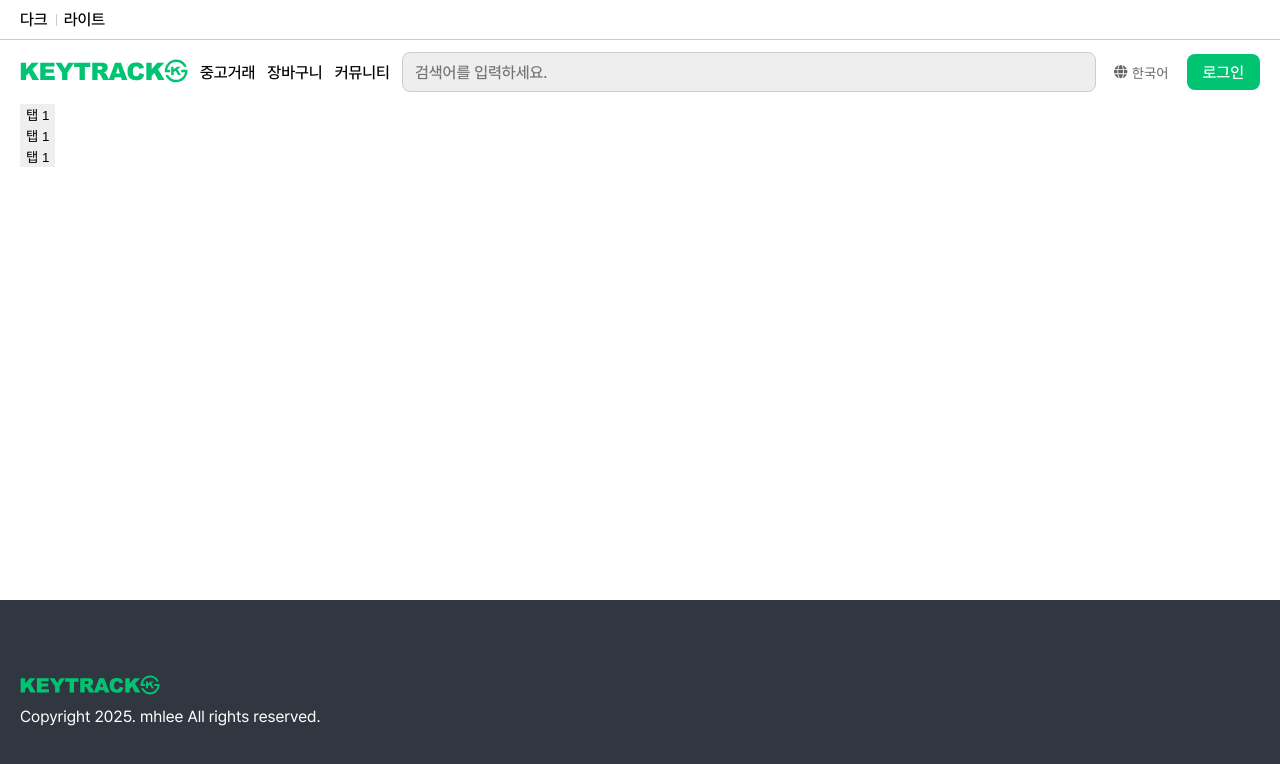
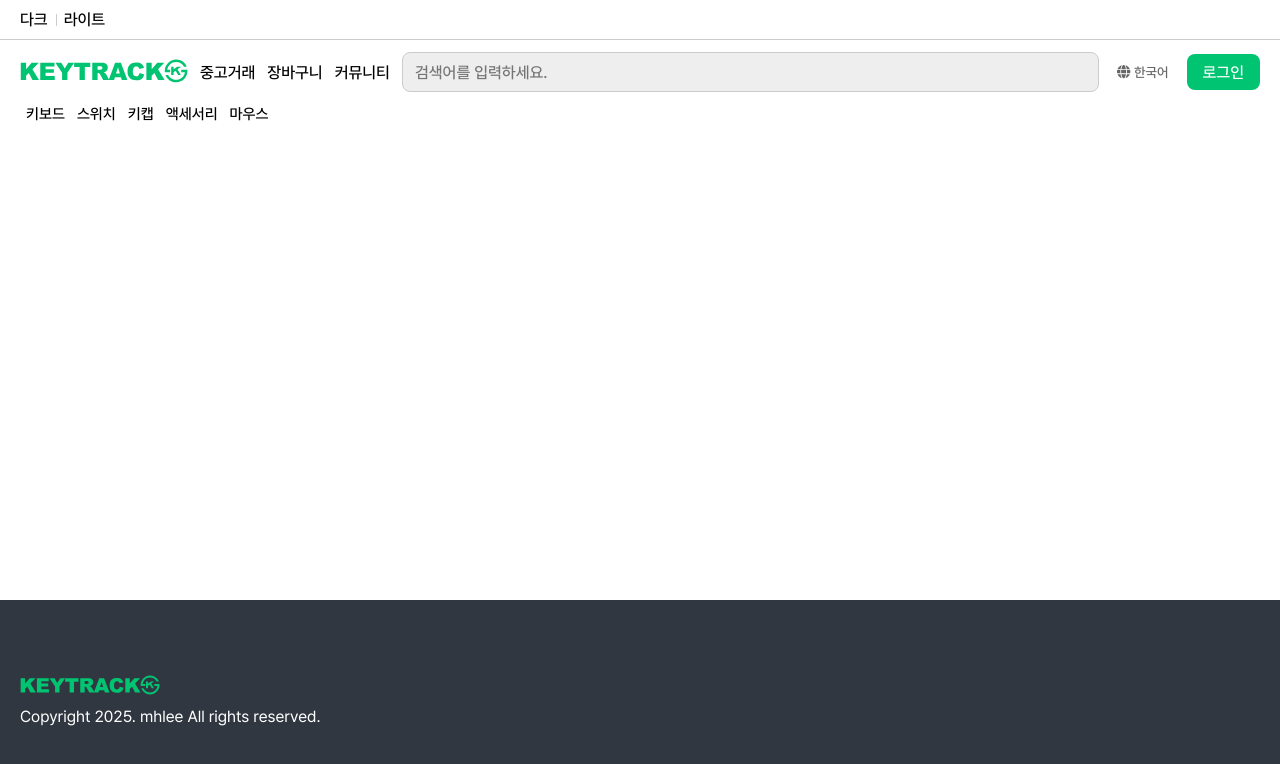
Before and after one commit to beingborn/keyboradVue, a Vue app: page / in a window 1280 px wide. Shown: the top 764 px of the page. Built offline with nearby package versions, Linux system fonts and the light colour scheme.

Commit message:
탭 콘텐츠 추가

```diff
--- a/src/assets/main.css
+++ b/src/assets/main.css
@@ -36,6 +36,15 @@
   src: url('../assets/fonts/Pretendard-Bold.woff2') format('woff2'),
     url('../assets/fonts/Pretendard-Bold.woff') format('woff'),
     url('../assets/fonts/Pretendard-Bold.ttf') format('ttf');
+}
+
+*,
+*::before,
+*::after {
+  font-family: Pretendard, -apple-system, BlinkMacSystemFont, system-ui, Roboto,
+  'Helvetica Neue', 'Segoe UI', 'Apple SD Gothic Neo', 'Noto Sans KR',
+  'Malgun Gothic', 'Apple Color Emoji', 'Segoe UI Emoji', 'Segoe UI Symbol',
+  sans-serif;
 }
 
 body {
--- a/src/assets/reset.css
+++ b/src/assets/reset.css
@@ -35,4 +35,5 @@ a {
 
 button {
   cursor: pointer;
+  background: transparent;
 }
--- a/src/components/Container.vue
+++ b/src/components/Container.vue
@@ -1,27 +1,38 @@
 <template>
     <main id="container" class="inner">
-        <ul>
-            <li>
-                <button type="button">탭 1</button>
-            </li>
-            <li>
-                <button type="button">탭 1</button>
-            </li>
-            <li>
-                <button type="button">탭 1</button>
+        <ul class="tab-list">
+            <li v-for="(tab, index) in tabList" :key="index">
+                <button type="button">{{ tab.name }}</button>
             </li>
         </ul>
+        <div class="tab-content">
 
-
+        </div>
     </main>
 </template>
 
 <script>
 export default {
-    name : 'Container'
+    name : 'Container',
+    data(){
+        // 탭과 연결된 탭 내용을 배열 내 객체로 만들고
+        // 클릭 시 해당 탭을 활성화한다.
+        // 번호로 할 시 혹시나 위치값이 변경되면 안되기 때문에
+
+        return {
+            tabList : [
+                {name: '키보드', content: 'keyboard'},
+                {name: '스위치', content: 'switch'},
+                {name: '키캡', content: 'keycap'},
+                {name: '액세서리', content: 'accessories'},
+                {name: '마우스', content: 'mouse'},
+            ]
+        }
+    }
 }
 </script>
 
 <style>
-
+    .tab-list {display: flex;}
+    .tab-list > li > button {font-size: 15px;}
 </style>
```
